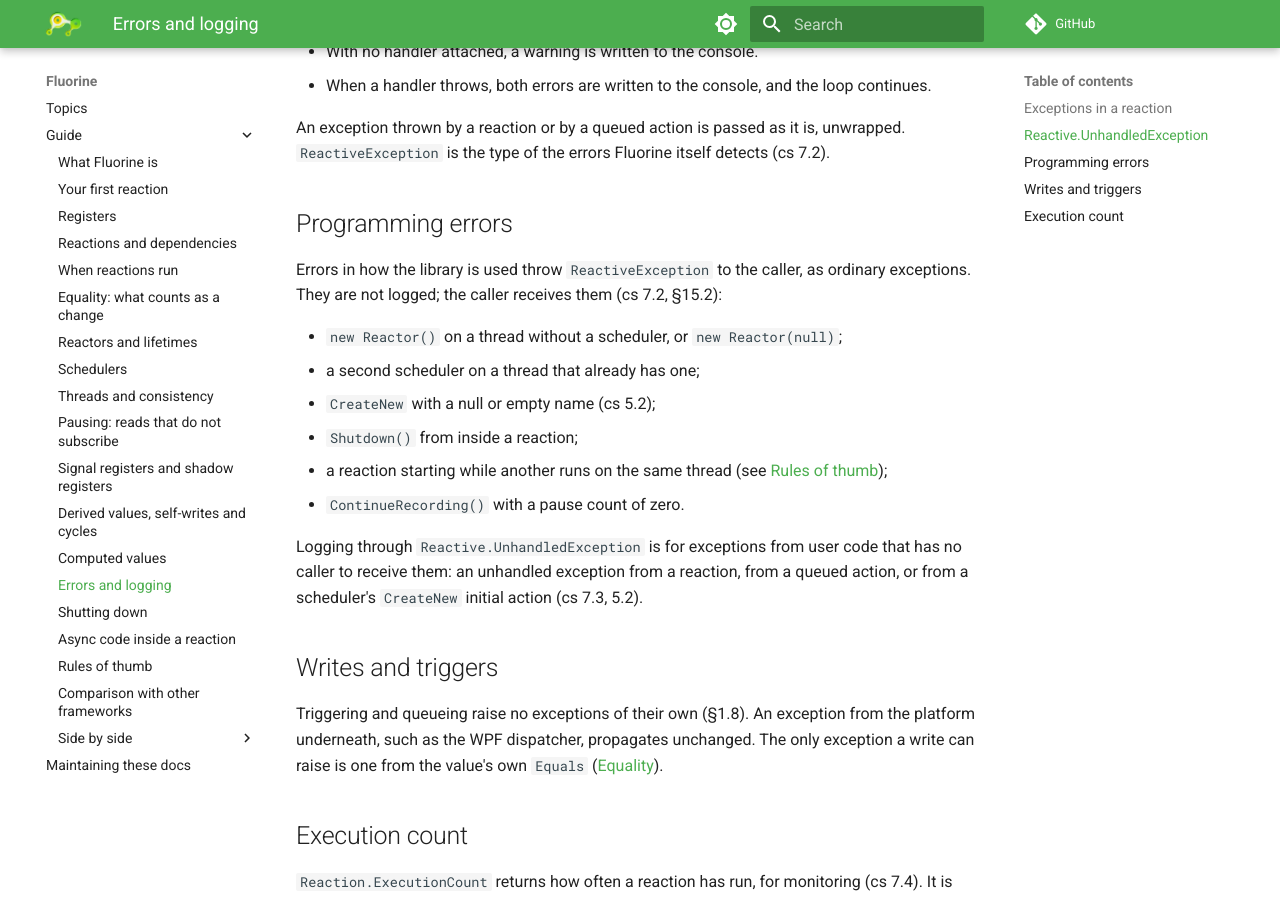
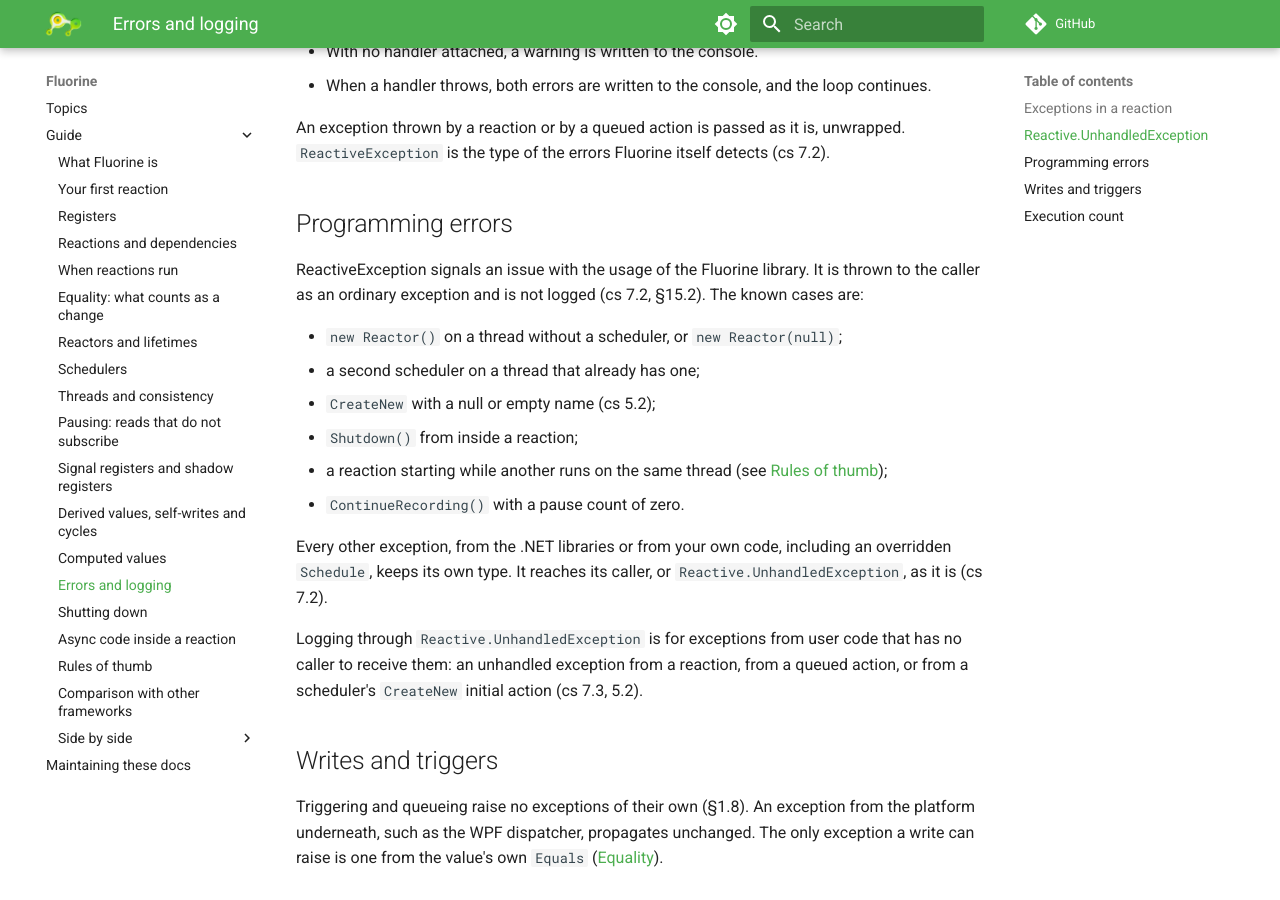
Before and after one commit to flintvane/fluorine, an MkDocs documentation site: the page built from docs/topics/errors-and-logging.md, in a window 1280 px wide and 900 px high, scrolled down 714 px. Built offline with MkDocs 1.6.1 and Material for MkDocs 9.7.7, drawn with Linux system fonts in a browser that asks for light colours; comment, search, counter and statistics services are not loaded.

Commit message:
docs: ReactiveException signals Fluorine usage issues; other exceptions keep their type (cs 7.2)

```diff
--- a/docs/topics/errors-and-logging.md
+++ b/docs/topics/errors-and-logging.md
@@ -29,7 +29,7 @@ An exception thrown by a reaction or by a queued action is passed as it is, unwr
 
 ## Programming errors
 
-Errors in how the library is used throw `ReactiveException` to the caller, as ordinary exceptions. They are not logged; the caller receives them (cs 7.2, §15.2):
+ReactiveException signals an issue with the usage of the Fluorine library. It is thrown to the caller as an ordinary exception and is not logged (cs 7.2, §15.2). The known cases are:
 
 - `new Reactor()` on a thread without a scheduler, or `new Reactor(null)`;
 - a second scheduler on a thread that already has one;
@@ -37,6 +37,8 @@ Errors in how the library is used throw `ReactiveException` to the caller, as or
 - `Shutdown()` from inside a reaction;
 - a reaction starting while another runs on the same thread (see [Rules of thumb](rules-of-thumb.md));
 - `ContinueRecording()` with a pause count of zero.
+
+Every other exception, from the .NET libraries or from your own code, including an overridden `Schedule`, keeps its own type. It reaches its caller, or `Reactive.UnhandledException`, as it is (cs 7.2).
 
 Logging through `Reactive.UnhandledException` is for exceptions from user code that has no caller to receive them: an unhandled exception from a reaction, from a queued action, or from a scheduler's `CreateNew` initial action (cs 7.3, 5.2).
 
```
